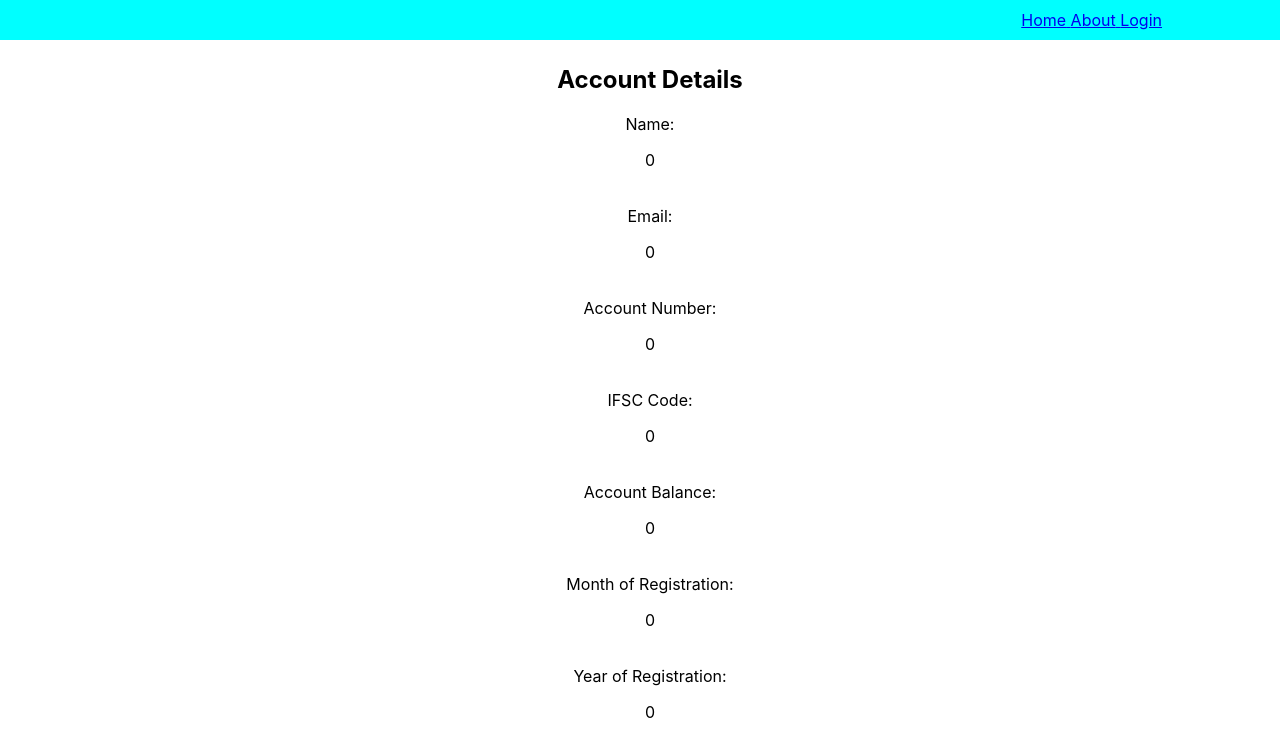
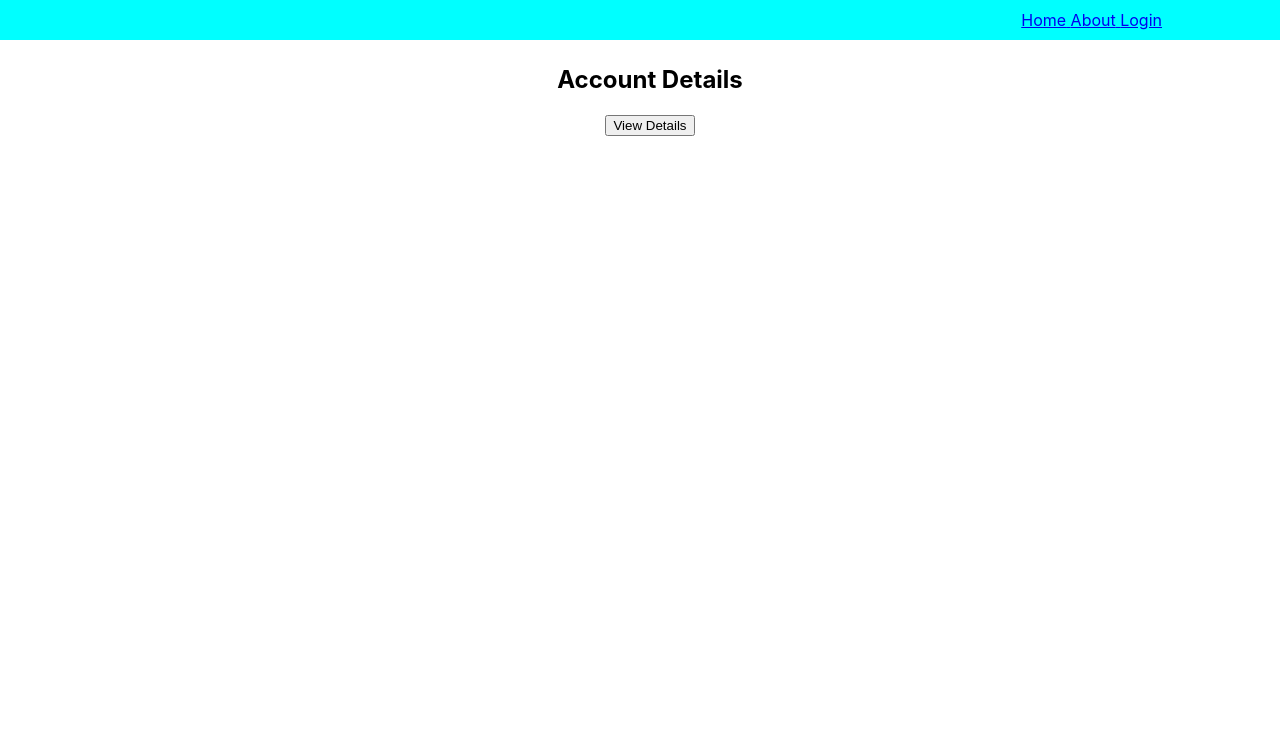
Before and after one commit to Manaswini-Mahala/test-app2, a React (Create React App) app: page /viewdetails in a window 1280 px wide. Shown: the top 756 px of the page. Built offline with nearby package versions, Linux system fonts and the light colour scheme.

Commit message:
Add files via upload

```diff
--- a/src/cmp/DeactivateAccount.js
+++ b/src/cmp/DeactivateAccount.js
@@ -29,7 +29,15 @@ class DeactivateAccount extends Component {
             //.then(data=>console.log(data));
             .then(data => {
 
-                if (data == "No such account exists. Account deactivation unsuccessful." || "This account exists in the system. Account deactivation unsuccessful." || "Account deactivation unsuccessful.") {
+                if (data == "No such account exists. Account deactivation unsuccessful." ) {
+                    document.getElementById("output").innerHTML = data;
+                    document.getElementById("output").style.color = 'red';
+                }
+                else if (data == "This account exists in the system. Account deactivation unsuccessful.") {
+                    document.getElementById("output").innerHTML = data;
+                    document.getElementById("output").style.color = 'red';
+                }
+                else if (data == "Account deactivation unsuccessful.") {
                     document.getElementById("output").innerHTML = data;
                     document.getElementById("output").style.color = 'red';
                 }
--- a/src/cmp/DeleteAccount.js
+++ b/src/cmp/DeleteAccount.js
@@ -12,7 +12,7 @@ class DeleteAccount extends Component{
         const p = document.getElementById("password").value;
 
         const requestOptions = {
-            method: 'PUT',
+            method: 'DELETE',
             headers: {
                 'Accept': 'application/json',
                 'Content-Type': 'application/json'
--- a/src/cmp/ReactivateAccount.js
+++ b/src/cmp/ReactivateAccount.js
@@ -29,7 +29,11 @@ class ReactivateAccount extends Component {
             //.then(data=>console.log(data));
             .then(data => {
 
-                if (data == "No such account exists. Account reactivation unsuccessful." || data == "Account reactivation unsuccessful.") {
+                if (data == "No such account existed. Account reactivation unsuccessful."){
+                    document.getElementById("output").innerHTML = data;
+                    document.getElementById("output").style.color = 'red';
+                }
+               else if(data == "Account reactivation unsuccessful.") {
                     document.getElementById("output").innerHTML = data;
                     document.getElementById("output").style.color = 'red';
                 }
--- a/src/cmp/ViewDetails.js
+++ b/src/cmp/ViewDetails.js
@@ -11,11 +11,6 @@ import {
 
 class ViewDetails extends Component {
 
-    constructor(props) {
-        super(props)
-
-        this.state = { name: 0, email: 0, accountno: 0, ifsc: 0, accountbal: 0, month: 0, year: 0 };
-    }
 
     view() {
         const p = Cookies.get("password");
@@ -26,7 +21,7 @@ class ViewDetails extends Component {
         //console.log(Cookies.get('email'))
 
         const requestOptions = {
-            method: 'PUT',
+            method: 'POST',
             headers: {
                 'Accept': 'application/json',
                 'Content-Type': 'application/json'
@@ -42,13 +37,13 @@ class ViewDetails extends Component {
             //.then(data=>console.log(data));
             .then(data => {
                 document.getElementById("output").innerHTML = data;
-                this.setState({ name: data[0], email: data[1], accountno: data[2], ifsc: data[3], accountbal: data[4], month: data[5], year: data[6] });
+
 
 
 
 
             });
-        //         //alert("Name Changed")
+        //         //alert("View Details")
     }
 
 
@@ -56,17 +51,11 @@ class ViewDetails extends Component {
         return (
             <div className='a2'>
 
+
                 <h2>Account Details</h2>
 
-                <label>Name: </label><p> {this.state.name}</p><br />
-                <label>Email: </label><p> {this.state.email}</p><br />
-                <label>Account Number: </label><p> {this.state.accountno}</p><br />
-                <label>IFSC Code: </label><p> {this.state.ifsc}</p><br />
-                <label>Account Balance: </label><p> {this.state.accountbal}</p><br />
-                <label>Month of Registration: </label><p> {this.state.month}</p><br />
-                <label>Year of Registration: </label><p> {this.state.year}</p><br />
-
-                {/* <div><p id="output"></p></div> */}
+                <button onClick={() => this.view()}>View Details</button><br />
+                <pre id="output"></pre>
 
 
 
```
